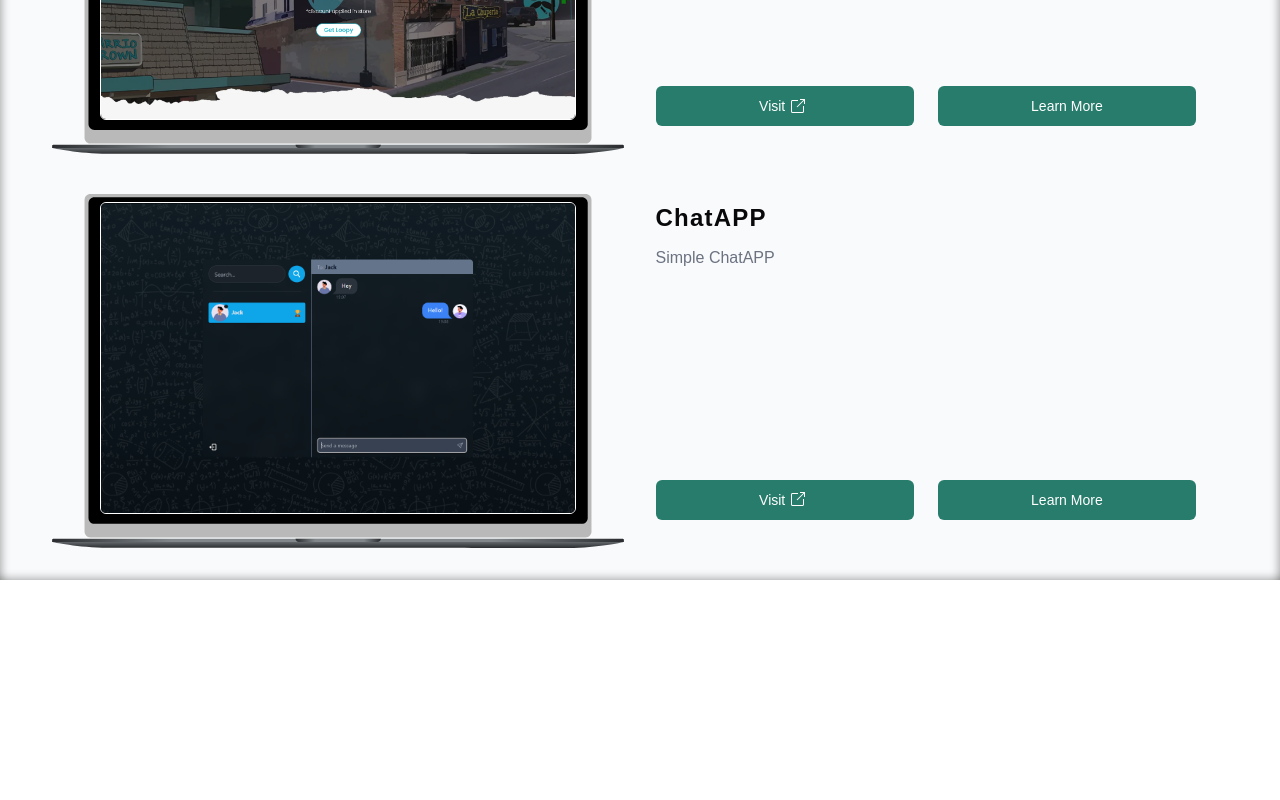
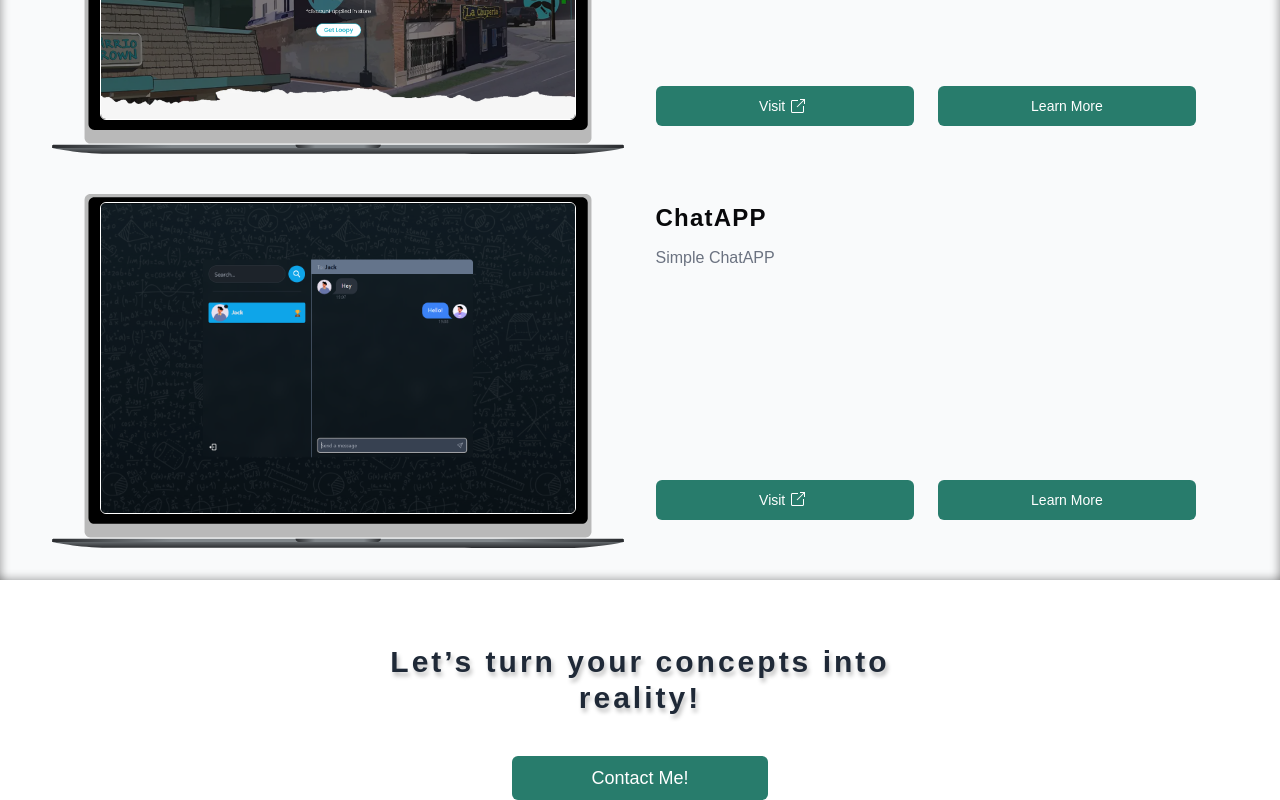
Before and after one commit to mhergharibyan550/personal-website, a Next.js app: page / in a window 1280 px wide. Shown: the part 3055-3855 px from the top of the page. Before the commit the page ends 3635 px from the top, so only its background shows below. Built offline with nearby package versions, Linux system fonts and the light colour scheme; a web font is replaced by a local one.

Commit message:
Finished CTA

```diff
--- a/src/app/page.tsx
+++ b/src/app/page.tsx
@@ -1,7 +1,9 @@
 import AboutMe from "@/components/AboutMe";
 import Experience from "@/components/Experience/Experience";
 import LastProjects from "@/components/LastProjects/LastProjects";
+import MaxWidthWrapper from "@/components/MaxWidthWrapper";
 import Skills from "@/components/Skills/Skills";
+import { Button } from "@/components/ui/Button";
 
 export default function Home() {
   return (
@@ -10,6 +12,20 @@ export default function Home() {
       <Experience />
       <Skills />
       <LastProjects />
+      <div className="w-full">
+        <MaxWidthWrapper className="flex flex-col items-center">
+          <h2
+            id="lastprojects"
+            className="text-2xl md:text-3xl max-w-[30rem] md:max-w-[36rem] font-bold text-gray-800 mt-16 mb-10 tracking-widest text-shadow-title scroll-mt-24 text-center"
+          >
+            Let’s turn your concepts into reality!
+          </h2>
+
+          <Button className="w-56 md:w-64 md:text-lg bg-custom-green" size="lg">
+            Contact Me!
+          </Button>
+        </MaxWidthWrapper>
+      </div>
     </>
   );
 }
```
